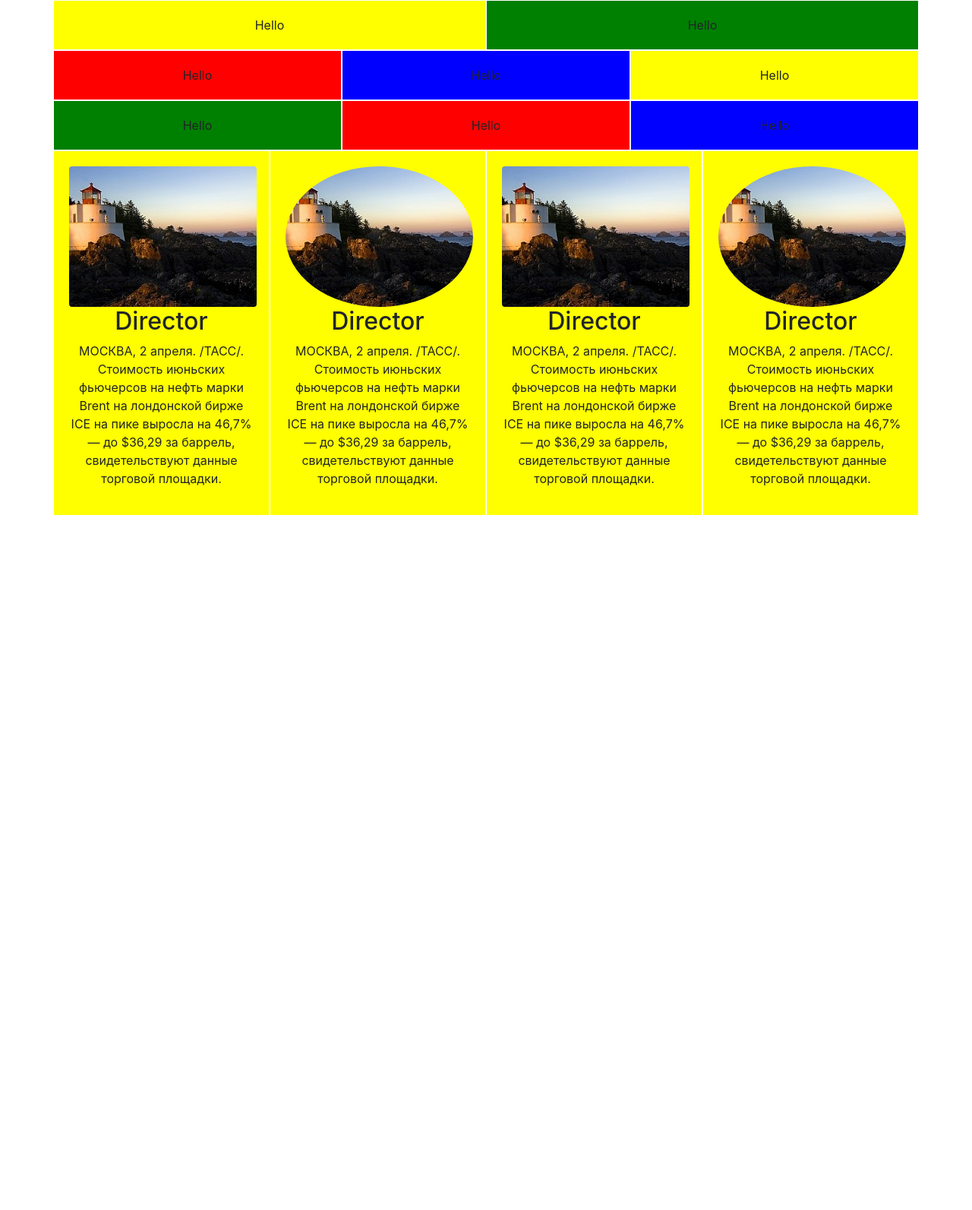
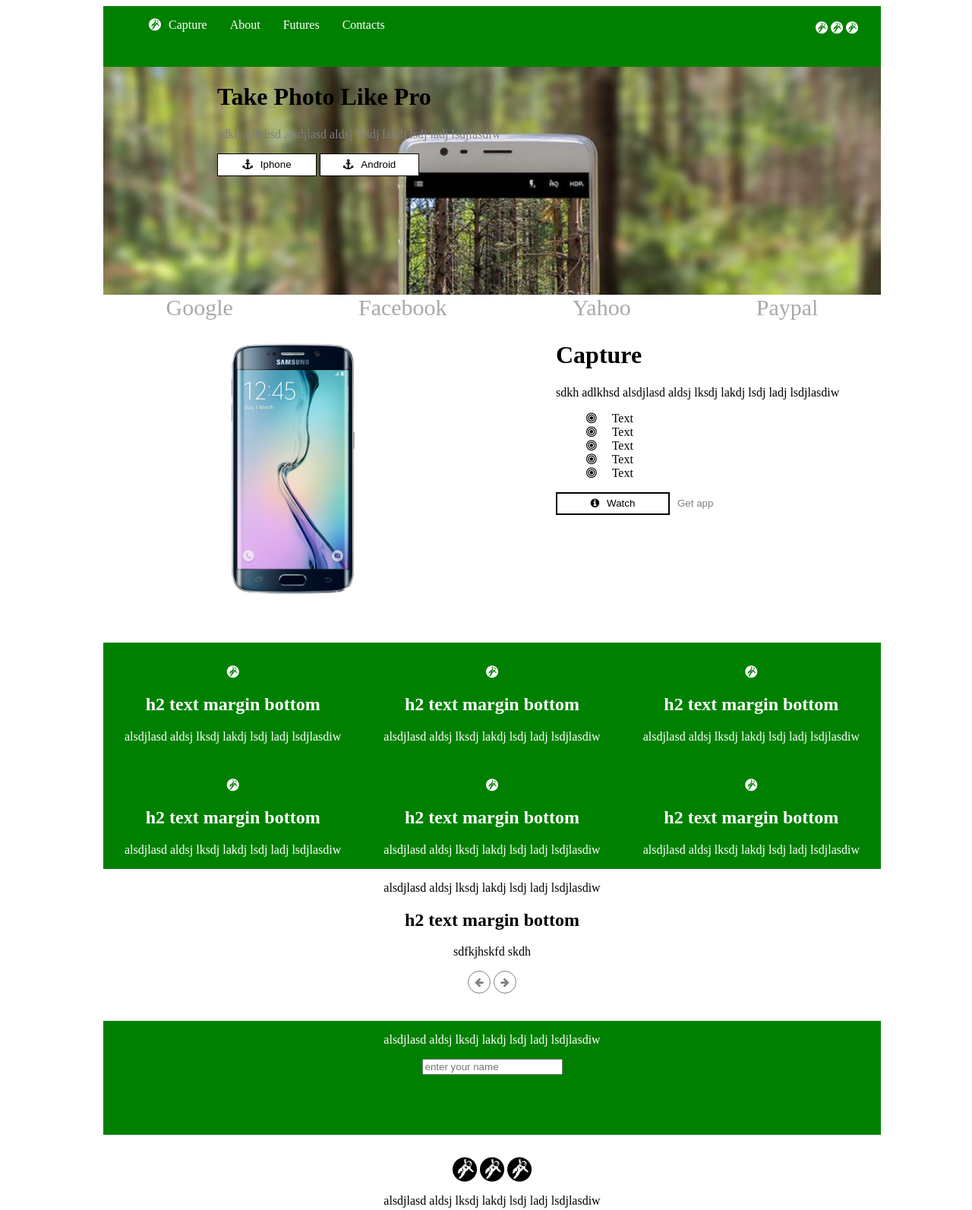
Before and after one commit to SoghomonyanE/EdwardSoghomonyan, a plain HTML site: page index.html in a window 1280 px wide. Shown: the whole page at 76% size. Before the commit the page ends 800 px from the top, so only its background shows below. Drawn offline with nearby package versions, Linux system fonts and the light colour scheme.

Commit message:
Add files via upload

```diff
--- a/index.html
+++ b/index.html
@@ -1,50 +1,107 @@
 <!DOCTYPE html>
-<html lang="en">
+<html>
 <head>
     <meta charset="UTF-8">
-    <meta name="viewport" content="width=device-width, initial-scale=1.0">
     <link rel="stylesheet" href="style.css">
-    <link rel="stylesheet" href="https://maxcdn.bootstrapcdn.com/bootstrap/4.4.1/css/bootstrap.min.css">
-    <script src="https://ajax.googleapis.com/ajax/libs/jquery/3.4.1/jquery.min.js"></script>
-    <script src="https://cdnjs.cloudflare.com/ajax/libs/popper.js/1.16.0/umd/popper.min.js"></script>
-    <script src="https://maxcdn.bootstrapcdn.com/bootstrap/4.4.1/js/bootstrap.min.js"></script>
-    <script src="script.js"></script>
-    <title>Example one</title>
+    <link href="https://stackpath.bootstrapcdn.com/font-awesome/4.7.0/css/font-awesome.min.css" rel="stylesheet" integrity="sha384-wvfXpqpZZVQGK6TAh5PVlGOfQNHSoD2xbE+QkPxCAFlNEevoEH3Sl0sibVcOQVnN" crossorigin="anonymous">
+    <title>2603</title>
+
 </head>
 <body>
-    <div class="container">
-        <div class="row">
-            <div class="d11 col-xs-12 col-sm-12 col-md-6 col-lg-6">Hello</div>
-            <div class="d12 col-xs-12 col-sm-12 col-md-6 col-lg-6">Hello</div>
+   <div class="main">
+      <div class="d1 green">
+          <div class="d11">
+              <p><i class="fa fa-grav mright iwhite" aria-hidden="true"></i>Capture</p>
+              <p>About</p>
+              <p>Futures</p>
+              <p>Contacts</p>
           </div>
-        <div class="row">
-            <div class="d21 col-xs-12 col-sm-12 col-md-4 col-lg-4">Hello</div>
-            <div class="d22 col-xs-12 col-sm-12 col-md-4 col-lg-4">Hello</div>
-            <div class="d23 col-xs-12 col-sm-12 col-md-4 col-lg-4">Hello</div>
-            <div class="d12 col-xs-12 col-sm-12 col-md-4 col-lg-4">Hello</div>
-            <div class="d21 col-xs-12 col-sm-12 col-md-4 col-lg-4">Hello</div>
-            <div class="d22 col-xs-12 col-sm-12 col-md-4 col-lg-4">Hello</div>
+          <div class="d1icons">
+            <i class="fa fa-grav iwhite" aria-hidden="true"></i>
+            <i class="fa fa-grav iwhite" aria-hidden="true"></i>
+            <i class="fa fa-grav iwhite" aria-hidden="true"></i>
           </div>
-        <div class="row">
-            <div class="dim col-xs-12 col-sm-6 col-md-6 col-lg-3">
-                <img src="Lighthouse.jpg" class="im1 img-responsive rounded">
-                <h2>Director</h2>
-            <p>МОСКВА, 2 апреля. /ТАСС/. Стоимость июньских фьючерсов на нефть марки Brent на лондонской бирже ICE на пике выросла на 46,7% — до $36,29 за баррель, свидетельствуют данные торговой площадки.</p>
       </div>
-            <div class="dim col-xs-12 col-sm-6 col-md-6 col-lg-3">
-                <img src="Lighthouse.jpg" class="im1 img-responsive rounded-circle">
-                <h2>Director</h2>
-            <p>МОСКВА, 2 апреля. /ТАСС/. Стоимость июньских фьючерсов на нефть марки Brent на лондонской бирже ICE на пике выросла на 46,7% — до $36,29 за баррель, свидетельствуют данные торговой площадки.</p>
+      <div class="d2">
+        <div class="d21">
+          <h1>Take Photo Like Pro</h1>
+          <p><span class="grey">sdkh adlkhsd alsdjlasd aldsj lksdj lakdj lsdj ladj lsdjlasdiw</span></p>
+          <button class="btn1"><i class="fa fa-anchor inorm" aria-hidden="true"></i>Iphone</button>
+          <button class="btn1"><i class="fa fa-anchor inorm" aria-hidden="true"></i>Android</button>
         </div>
-            <div class="dim col-xs-12 col-sm-6 col-md-6 col-lg-3">
-                <img src="Lighthouse.jpg" class="im1 img-responsive rounded">
-                <h2>Director</h2>
-            <p>МОСКВА, 2 апреля. /ТАСС/. Стоимость июньских фьючерсов на нефть марки Brent на лондонской бирже ICE на пике выросла на 46,7% — до $36,29 за баррель, свидетельствуют данные торговой площадки.</p>
       </div>
-            <div class="dim col-xs-12 col-sm-6 col-md-6 col-lg-3">
-                <img src="Lighthouse.jpg" class="im1 img-responsive rounded-circle">
-                <h2>Director</h2>
-            <p>МОСКВА, 2 апреля. /ТАСС/. Стоимость июньских фьючерсов на нефть марки Brent на лондонской бирже ICE на пике выросла на 46,7% — до $36,29 за баррель, свидетельствуют данные торговой площадки.</p>
+      <div class="d3">
+          <a href="https://google.com" target="_blanc">Google</a>
+          <a href="https://google.com" target="_blanc">Facebook</a>
+          <a href="https://google.com" target="_blanc">Yahoo</a>
+          <a href="https://google.com" target="_blanc">Paypal</a>
+      </div>
+      <div class="d4">
+          <div class="d4phone">
+              <img src="images/phone.png">
+          </div>
+          <div class="d42">
+          <h1>Capture</h1>
+          <p>sdkh adlkhsd alsdjlasd aldsj lksdj lakdj lsdj ladj lsdjlasdiw</p>
+          <ul>
+              <li><i class="fa fa-bullseye im20" aria-hidden="true"></i>Text</li>
+              <li><i class="fa fa-bullseye im20" aria-hidden="true"></i>Text</li>
+              <li><i class="fa fa-bullseye im20" aria-hidden="true"></i>Text</li>
+              <li><i class="fa fa-bullseye im20" aria-hidden="true"></i>Text</li>
+              <li><i class="fa fa-bullseye im20" aria-hidden="true"></i>Text</li>
+          </ul>
+          <button class="btn_watch"><i class="fa fa-info-circle inorm" aria-hidden="true"></i>Watch</button>
+          <button class="btn_get">Get app</button>
+      </div>
+    </div>
+      <div class="d5 green">
+          <div class="d51">
+            <i class="fa fa-grav" aria-hidden="true"></i>
+            <h2>h2 text margin bottom</h2>
+            <p>alsdjlasd aldsj lksdj lakdj lsdj ladj lsdjlasdiw</p>
+          </div>
+          <div class="d51">
+            <i class="fa fa-grav" aria-hidden="true"></i>
+            <h2>h2 text margin bottom</h2>
+            <p>alsdjlasd aldsj lksdj lakdj lsdj ladj lsdjlasdiw</p>
+          </div>
+          <div class="d51">
+            <i class="fa fa-grav" aria-hidden="true"></i>
+            <h2>h2 text margin bottom</h2>
+            <p>alsdjlasd aldsj lksdj lakdj lsdj ladj lsdjlasdiw</p>
+          </div>
+          <div class="d51">
+            <i class="fa fa-grav" aria-hidden="true"></i>
+            <h2>h2 text margin bottom</h2>
+            <p>alsdjlasd aldsj lksdj lakdj lsdj ladj lsdjlasdiw</p>
+          </div>
+          <div class="d51">
+            <i class="fa fa-grav" aria-hidden="true"></i>
+            <h2>h2 text margin bottom</h2>
+            <p>alsdjlasd aldsj lksdj lakdj lsdj ladj lsdjlasdiw</p>
+          </div>
+          <div class="d51">
+            <i class="fa fa-grav" aria-hidden="true"></i>
+            <h2>h2 text margin bottom</h2>
+            <p>alsdjlasd aldsj lksdj lakdj lsdj ladj lsdjlasdiw</p>
+          </div>
+      </div>
+      <div class="d6">
+          <p>alsdjlasd aldsj lksdj lakdj lsdj ladj lsdjlasdiw</p>
+          <h2>h2 text margin bottom</h2>
+          <p>sdfkjhskfd skdh</p>
+          <button class="btn_6"><i class="fa fa-arrow-left iarr" aria-hidden="true"></i></button>
+          <button class="btn_6"><i class="fa fa-arrow-right iarr" aria-hidden="true"></i></button>
+      </div>
+      <div class="d7 green">
+        <p>alsdjlasd aldsj lksdj lakdj lsdj ladj lsdjlasdiw</p>
+        <input type="text" placeholder="enter your name">
+      </div>
+      <div class="d8">
+        <i class="fa fa-grav fa-2x" aria-hidden="true"></i>
+        <i class="fa fa-grav fa-2x" aria-hidden="true"></i>
+        <i class="fa fa-grav fa-2x" aria-hidden="true"></i>
+        <p>alsdjlasd aldsj lksdj lakdj lsdj ladj lsdjlasdiw</p>
       </div>
    </div>
 </body>
--- a/style.css
+++ b/style.css
@@ -1,26 +1,154 @@
 
-.d11{
-    background-color: yellow;
-
+body{
+    height: 100%;
+    width: 100%;
 }
-.d12{
+.green{
+    color: white;
     background-color: green;
 }
-.d21{
-    background-color: red;
-
+.d1 p{
+    margin-left: 30px;
 }
-.d22{
-    background-color: blue;
+.d1{
+    color: white;
+    display: flex;
+    width: 100%;
+    /* height: 50px; */
+    justify-content: space-between;
 }
-.d23{
-    background-color: yellow;
+.main{
+    display: flex;
+    flex-direction: column;
+    margin: 0 auto;
+    width: 80%;
+}
+.d11{
+    margin:0 30px 30px 30px;
+    display: flex;
+}
+.d1icons{
+    margin:20px 30px 30px 30px;
+}
+.d2{
+    width: 100%;
+    background-image: url(images/forest.jpg);
+    height: 300px;
+    background-repeat: no-repeat;
+    background-size: cover;
     }
-.dim{
-    background-color: yellow;
+    .d21{
+        margin-left: 150px;
     }
-.row div{
-    padding: 20px;
-    border: 1px solid white;
+.d3{
+    height: 40px;
+    display: flex;
+    justify-content: space-around;
+}
+.d4{
+    /* height: 300px; */
+    display: flex;
+    justify-content: space-around;
+}
+.d5{
+    width: 100%;
+    /* height: 360px; */
+    display: flex;
+    justify-content: space-around;
+    flex-wrap: wrap;
+}
+.d51{
+    width: 30%;
+    height: 40%;
+    margin-top: 30px;
+    color: white;
     text-align: center;
 }
+.d6{
+    text-align: center;
+    width: 100$;
+    height: 200px;
+}
+.d7{
+    text-align: center;
+    width: 100$;
+    height: 150px;
+}
+.d8{
+    text-align: center;
+    width: 100$;
+    height: 100px;
+    padding:30px;
+}
+img{
+    height: 90%;
+}
+.mright{
+    margin-right: 10px;
+}
+.iwhite{
+    color: white;
+}
+.grey{
+    color: grey;
+}
+.btn1{
+    background-color: white;
+    border: 1px solid black;
+    width: 15%;
+    height: 30px;
+}
+.inorm{
+    margin-right: 10px;
+    color: black;
+}
+a {
+    text-decoration: none;
+    color: darkgrey;
+    font-size: 30px;
+   }
+ul{
+    list-style-type:none;
+}
+.im20{
+    margin-right: 20px;
+    color: black;
+}
+.btn_watch{
+    background-color: white;
+    border: 2px solid black;
+    width: 150px;
+    height: 30px;
+}
+.btn_get{
+    border: none;
+    color: grey;
+    outline: none;
+    background-color: white;
+}
+.btn_6{
+    border: 1px solid grey;
+    outline: none;
+    color: grey;
+    height: 30px;
+    width: 30px;
+    border-radius: 50%;
+    background-color: white;
+}
+@media only screen and (max-width: 600px) {
+    .d1 {
+      flex-direction: column;
+    }
+    .d4 {
+        flex-direction: column;
+      }
+      .d51{
+          width: 80%;
+      }
+      .d1icons{
+          text-align: center;
+      }
+      .d42{
+        text-align: center;
+      }
+     }
```
Also changed, not shown: images/forest.jpg (added), images/phone.png (added). Lines whose indentation alone changed are shown as unchanged.
